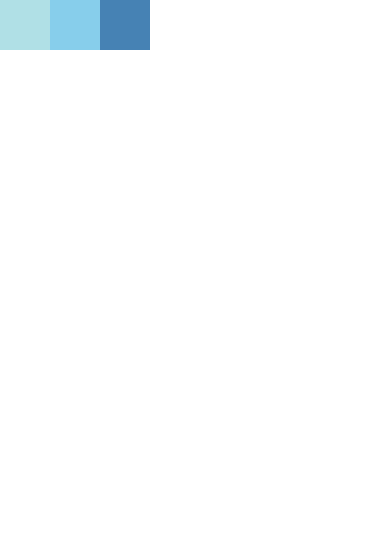
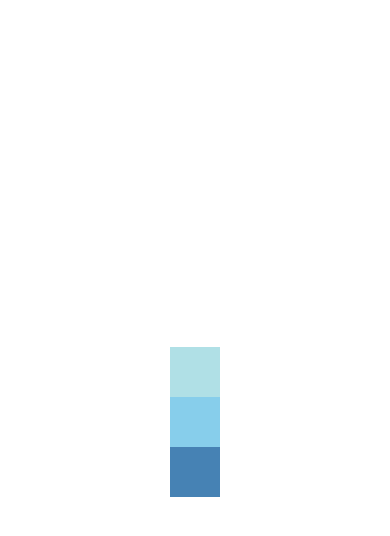
Before and after one commit to AndresTIY/React-Native-Tutorial, a React Native app: screen / in a window 390 px wide. Shown: the top 536 px of the page. Built offline with nearby package versions, Linux system fonts and the light colour scheme.

Commit message:
step six align and justify

```diff
--- a/App.js
+++ b/App.js
@@ -4,7 +4,14 @@ import { AppRegistry, View } from "react-native";
 export default class FlexDirectionBasics extends Component {
   render() {
     return (
-      <View style={{ flex: 1, flexDirection: "row" }}>
+      <View
+        style={{
+          flex: 1,
+          flexDirection: "column",
+          justifyContent: "center",
+          alignItems: "center"
+        }}
+      >
         <View
           style={{ width: 50, height: 50, backgroundColor: "powderblue" }}
         />
```
